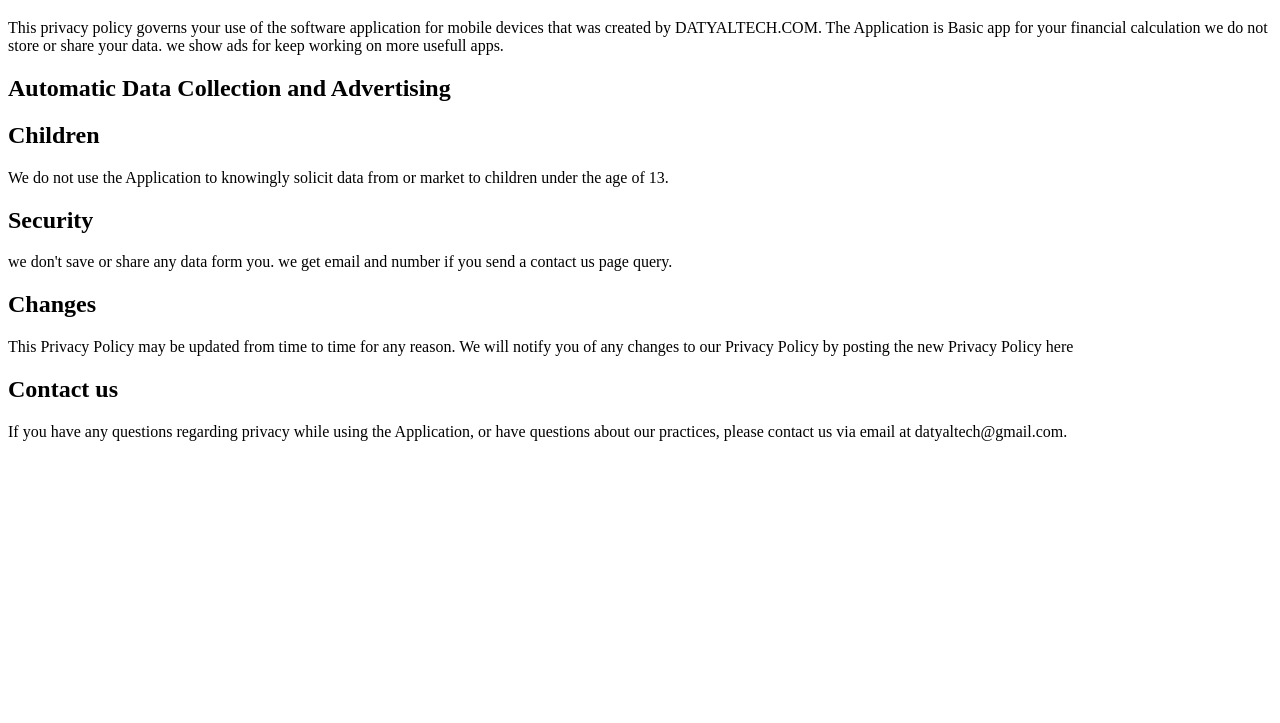
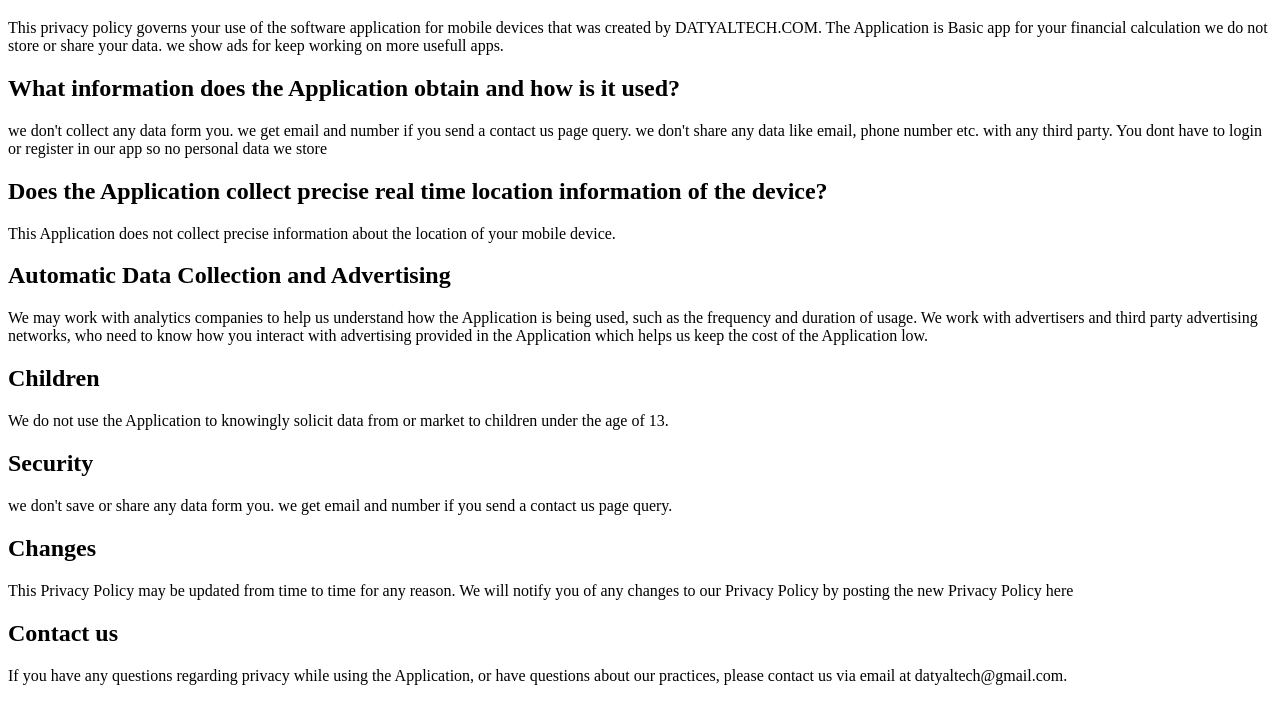
Before and after one commit to MukeshDatyal/MukeshDatyal.github.io, a plain HTML site: page index.html in a window 1280 px wide. Shown: the part 61-784 px from the top of the page. Drawn offline with Linux system fonts and the light colour scheme.

Commit message:
Update index.html

```diff
--- a/index.html
+++ b/index.html
@@ -18,7 +18,19 @@
   The Application is Basic app for your financial calculation we do not store or share your data.
   we show ads for keep working on more usefull apps.
  </p>
+  <h2>What information does the Application obtain and how is it used?</h2>
+  <p> we don't collect any data form you. we get email and number if you send a contact us page query.
+    we don't share any data like email, phone number etc. with any third party.
+    You dont have to login or register in our app so no personal data we store
+  </p>
+  <h2>Does the Application collect precise real time location information of the device?</h2>
+  <p>This Application does not collect precise information about the location of your mobile device.
+  </p>
   <h2>Automatic Data Collection and Advertising</h2>
+  <p>We may work with analytics companies to help us understand how the Application is being used,
+    such as the frequency and duration of usage. We work with advertisers and third party advertising networks,
+    who need to know how you interact with advertising provided in the Application which helps us keep the cost of the Application low.
+  </p>
   <h2>Children</h2>
   <p>We do not use the Application to knowingly solicit data from or market to children under the age of 13.
   </p>
```
